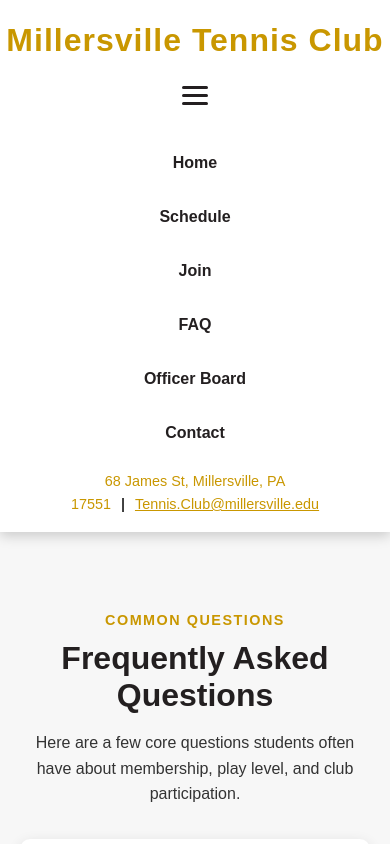
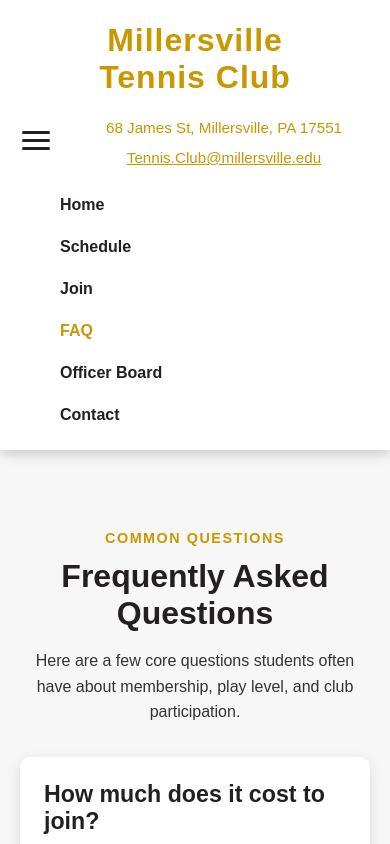
Before and after one commit to antonioc-26/Millersville-Tennis-Club, a React (Vite) app: page /faq in a window 390 px wide. Both pictures are taken after a click on the button "Toggle navigation menu". Shown: the top 844 px of the page. Built offline with nearby package versions, Linux system fonts and the light colour scheme.

Commit message:
feature/organized css file and repostitioned mobile nav toggle and stacked header contact info on mobile

```diff
--- a/src/components/Header.jsx
+++ b/src/components/Header.jsx
@@ -57,21 +57,8 @@
       </div>
 
       {/* Middle layer: primary site navigation for the main routed pages */}
-      <div className="header-middle">
-        <div className="nav-shell">
-          <button
-            className="mobile-nav-toggle"
-            type="button"
-            aria-label="Toggle navigation menu"
-            aria-expanded={menuOpen}
-            onClick={() => setMenuOpen((prev) => !prev)}
-          >
-            <span></span>
-            <span></span>
-            <span></span>
-          </button>
-
-          <nav className={`site-nav ${menuOpen ? "open" : ""}`}>
+      <div className="header-middle desktop-nav-row">
+        <nav className="site-nav desktop-nav">
           <ul className="nav-links">
             <li>
               <NavLink to="/" onClick={closeMenu}>
@@ -106,18 +93,70 @@
           </ul>
         </nav>
       </div>
-      </div>
 
       {/* Bottom layer: club contact details pulled from centralized site config */}
       <div className="header-bottom-info">
-        <p className="header-info-text">
+        <div className="header-bottom-mobile-shell">
+          <button
+            className="mobile-nav-toggle"
+            type="button"
+            aria-label="Toggle navigation menu"
+            aria-expanded={menuOpen}
+            onClick={() => setMenuOpen((prev) => !prev)}
+          >
+            <span></span>
+            <span></span>
+            <span></span>
+          </button>
+
+          <div className="header-contact-block">
+            <p className="header-info-text header-info-line">
               {SITE_CONFIG.address}
-          <span className="divider">|</span>
+            </p>
+
+            <p className="header-info-text header-info-line">
               <a href={`mailto:${SITE_CONFIG.email}`} className="header-email">
                 {SITE_CONFIG.email}
               </a>
             </p>
           </div>
+        </div>
+
+        <nav className={`site-nav mobile-nav ${menuOpen ? "open" : ""}`}>
+          <ul className="nav-links">
+            <li>
+              <NavLink to="/" onClick={closeMenu}>
+                Home
+              </NavLink>
+            </li>
+            <li>
+              <NavLink to="/schedule" onClick={closeMenu}>
+                Schedule
+              </NavLink>
+            </li>
+            <li>
+              <NavLink to="/join" onClick={closeMenu}>
+                Join
+              </NavLink>
+            </li>
+            <li>
+              <NavLink to="/faq" onClick={closeMenu}>
+                FAQ
+              </NavLink>
+            </li>
+            <li>
+              <NavLink to="/officer-board" onClick={closeMenu}>
+                Officer Board
+              </NavLink>
+            </li>
+            <li>
+              <NavLink to="/contact" onClick={closeMenu}>
+                Contact
+              </NavLink>
+            </li>
+          </ul>
+        </nav>
+      </div>
     </header>
   );
 }
--- a/src/index.css
+++ b/src/index.css
@@ -19,11 +19,14 @@
    Notes:
        - Image paths assume assets are located in /public/assets/images
        - This stylesheet is imported through src/main.jsx
+       - Existing values, selector order, and behavior have been preserved
+         as provided during cleanup/commenting
    ============================================================================= */
 
 
 /* =============================================================================
    COLOR VARIABLES
+   Stores reusable project color values and shared effect variables.
    ============================================================================= */
 
 :root {
@@ -45,6 +48,8 @@
 
 /* =============================================================================
    GLOBAL RESET / BASE
+   Establishes the box model, removes default spacing, and applies global
+   element-level defaults.
    ============================================================================= */
 
 * {
@@ -72,6 +77,12 @@
 a {
   color: inherit;
 }
+
+
+/* =============================================================================
+   SHARED SECTION / TYPOGRAPHY HELPERS
+   Provides reusable spacing and typography helpers across multiple sections.
+   ============================================================================= */
 
 .section-shell {
   padding-left: 20px;
@@ -115,6 +126,8 @@
 
 /* =============================================================================
    UNIVERSAL HEADER STYLING
+   Styles the shared site header, including branding, desktop navigation,
+   mobile contact layout, and contact information.
    ============================================================================= */
 
 .site-header {
@@ -134,7 +147,7 @@
   background-color: var(--millersville-white);
   color: var(--millersville-black);
   text-align: center;
-  padding: 14px 0;
+  padding: 14px 0 10px;
 }
 
 .club-name {
@@ -156,6 +169,14 @@
 .header-middle {
   width: 100%;
   background-color: var(--millersville-white);
+}
+
+.desktop-nav-row {
+  display: block;
+}
+
+.desktop-nav {
+  display: block;
 }
 
 .nav-links {
@@ -182,7 +203,8 @@
   transition: background-color 0.3s ease, color 0.3s ease;
 }
 
-.nav-links a:hover {
+.nav-links a:hover,
+.nav-links a.active {
   background-color: transparent;
   color: var(--millersville-gold);
 }
@@ -190,14 +212,28 @@
 .header-bottom-info {
   width: 100%;
   background-color: var(--millersville-white);
+  padding: 8px 0;
+}
+
+.header-bottom-mobile-shell {
+  display: flex;
+  align-items: center;
+  justify-content: center;
+  gap: 18px;
+}
+
+.header-contact-block {
   text-align: center;
-  padding: 8px 0;
 }
 
 .header-info-text {
   margin: 0;
   font-size: 0.9rem;
   color: var(--millersville-gold);
+}
+
+.header-info-line + .header-info-line {
+  margin-top: 4px;
 }
 
 .divider {
@@ -215,6 +251,8 @@
 
 /* =============================================================================
    UNIVERSAL FOOTER STYLING
+   Styles the shared site footer, including social buttons, contact text,
+   and branding link.
    ============================================================================= */
 
 .site-footer {
@@ -222,7 +260,7 @@
   color: var(--millersville-black);
   text-align: center;
   padding: 30px 20px 20px;
-  margin-top: 40px;
+  margin-top: 0px;
   box-shadow: 0 -6px 16px rgba(0, 0, 0, 0.25);
 }
 
@@ -314,9 +352,7 @@
 
 /* =============================================================================
    UNIVERSAL NAVIGATION STYLING
-     - Base styles for the site navigation, including mobile responsiveness.
-      - The .nav-shell class can be used to wrap the navigation in any section
-        to provide consistent spacing and positioning.
+   Base styles for shared desktop and mobile navigation controls.
    ============================================================================= */
 
 .nav-shell {
@@ -325,16 +361,16 @@
 
 .mobile-nav-toggle {
   display: none;
-  margin: 0 auto;
   background: none;
   border: none;
   cursor: pointer;
   padding: 8px;
+  flex-shrink: 0;
 }
 
 .mobile-nav-toggle span {
   display: block;
-  width: 26px;
+  width: 28px;
   height: 3px;
   margin: 5px 0;
   background-color: var(--millersville-black);
@@ -345,54 +381,85 @@
   display: block;
 }
 
+.mobile-nav {
+  display: none;
+}
+
+
+/* =============================================================================
+   UNIVERSAL NAVIGATION - MOBILE STATE
+   Mobile-specific navigation layout rules for the shared header.
+   ============================================================================= */
 
 @media (max-width: 768px) {
+  .desktop-nav-row {
+    display: none;
+  }
+
   .mobile-nav-toggle {
+    display: block;
+    align-self: flex-start;
+    margin-top: 2px;
+  }
+
+  .header-bottom-info {
+    padding: 10px 14px 8px;
+  }
+
+  .header-bottom-mobile-shell {
+    justify-content: flex-start;
+    align-items: flex-start;
+    gap: 14px;
+  }
+
+  .header-contact-block {
+    text-align: center;
+    flex: 1;
+    min-width: 0;
+  }
+
+  .header-info-text {
+    font-size: 0.95rem;
+    line-height: 1.45;
+    word-break: break-word;
+  }
+
+  .header-info-line + .header-info-line {
+    margin-top: 6px;
+  }
+
+  .mobile-nav {
+    display: none;
+    margin-top: 12px;
+    padding-left: 46px;
+  }
+
+  .mobile-nav.open {
     display: block;
   }
 
-  .site-nav {
-    display: none;
-    margin-top: 10px;
+  .mobile-nav .nav-links {
+    flex-direction: column;
+    align-items: flex-start;
+    gap: 4px;
+    padding: 4px 0 0;
   }
 
-  .site-nav.open {
-    display: block;
-  }
-
-  .nav-links {
-    flex-direction: column;
-    gap: 4px;
-    padding: 10px 0 4px;
-  }
-
-  .nav-links li {
+  .mobile-nav .nav-links li {
     margin: 0;
   }
 
-  .nav-links a {
+  .mobile-nav .nav-links a {
     display: block;
     padding: 10px 0;
     font-size: 1rem;
-  }
-
-  .highlights-container {
-    grid-template-columns: 1fr;
-  }
-
-  .hero-stats {
-    flex-direction: column;
-    align-items: center;
-  }
-
-  .hero-stat {
-    width: min(280px, 100%);
   }
 }
 
 
 /* =============================================================================
    HOME PAGE - HERO SECTION
+   Styles the homepage hero banner, overlay, text, buttons, and stats.
    ============================================================================= */
 
 .hero {
@@ -501,6 +568,7 @@
 
 /* =============================================================================
    HOME PAGE - ABOUT SECTION
+   Styles the homepage club description / introduction section.
    ============================================================================= */
 
 .about {
@@ -523,6 +591,7 @@
 
 /* =============================================================================
    HOME PAGE - HIGHLIGHTS SECTION
+   Styles the section heading, card layout, and highlight card presentation.
    ============================================================================= */
 
 .highlights {
@@ -586,9 +655,9 @@
 }
 
 
-
 /* =============================================================================
    HOME PAGE - SLIDESHOW SECTION
+   Styles the slideshow wrapper, slide images, and manual controls.
    ============================================================================= */
 
 .slideshow-section {
@@ -661,6 +730,7 @@
 
 /* =============================================================================
    HOME PAGE - COURTS SECTION
+   Styles the court cards, grid layout, links, and CTA button wrapper.
    ============================================================================= */
 
 .courts-section {
@@ -748,6 +818,7 @@
 
 /* =============================================================================
    HOME PAGE - FAQ PREVIEW SECTION
+   Styles the FAQ preview layout, question spacing, and body copy.
    ============================================================================= */
 
 .faq-preview-section {
@@ -786,6 +857,7 @@
 
 /* =============================================================================
    HOME PAGE - OFFICERS SECTION
+   Styles the officer showcase cards, avatar treatments, and action links.
    ============================================================================= */
 
 .officers-section {
@@ -846,7 +918,7 @@
   display: flex;
   align-items: center;
   justify-content: center;
-  background: linear-gradient(135deg, #26b8f2, #1d8fca);
+  background: linear-gradient(135deg, #e0b84f, #c99700);
   color: var(--millersville-white);
   font-size: 1.8rem;
   font-weight: 700;
@@ -888,6 +960,7 @@
 
 /* =============================================================================
    HOME PAGE - CTA SECTION
+   Styles the homepage closing call-to-action block.
    ============================================================================= */
 
 .cta {
@@ -903,6 +976,8 @@
 
 /* =============================================================================
    STANDARD INNER PAGE PLACEHOLDERS
+   Provides the shared layout shell for inner pages using the standard-page
+   structure.
    ============================================================================= */
 
 .standard-page {
@@ -948,87 +1023,12 @@
 
 
 /* =============================================================================
-   RESPONSIVE ADJUSTMENTS
-   ============================================================================= */
-
-@media (max-width: 1100px) {
-  .courts-grid {
-    grid-template-columns: repeat(2, 1fr);
-  }
-}
-
-@media (max-width: 768px) {
-  .club-name {
-    font-size: 2rem;
-  }
-
-  .nav-links li {
-    margin: 6px 10px;
-  }
-
-  .hero-title {
-    font-size: 2.25rem;
-  }
-
-  .hero-subtitle,
-  .about p,
-  .faq-answer,
-  .court-description,
-  .officers-subtitle,
-  .page-subtitle {
-    font-size: 1rem;
-  }
-
-  .section-title,
-  .slideshow-title,
-  .highlights-title,
-  .page-title {
-    font-size: 2rem;
-  }
-
-  .courts-grid {
-    grid-template-columns: 1fr;
-  }
-
-  .slide img {
-    height: 320px;
-  }
-
-  .officers-actions {
-    gap: 24px;
-  }
-
-  .header-info-text,
-  .footer-contact-text {
-    padding: 0 14px;
-    line-height: 1.6;
-  }
-}
-
-@media (max-width: 480px) {
-  .hero-buttons,
-  .social-buttons {
-    flex-direction: column;
-    align-items: center;
-  }
-
-  .slide-btn {
-    padding: 10px 12px;
-    font-size: 1.2rem;
-  }
-
-  .page-content {
-    padding: 24px;
-  }
-}
-
-/* =============================================================================
    SHARED INNER PAGE CONTENT STYLES
-   - These styles can be applied to any inner page that uses the .standard-page
-     layout, providing consistent typography and spacing for headings, paragraphs,
-     and lists within the page content area.
-    - The .page-content-rich class can be added to the content container to enable
-      additional styling for rich text elements like headings and lists.
+   These styles can be applied to any inner page that uses the .standard-page
+   layout, providing consistent typography and spacing for headings,
+   paragraphs, and lists within the page content area.
+   The .page-content-rich class can be added to the content container to enable
+   additional styling for rich text elements like headings and lists.
    ============================================================================= */
 
 .page-content-rich h2 {
@@ -1087,3 +1087,94 @@
   margin: 0;
   color: var(--millersville-dark-gray);
 }
+
+
+/* =============================================================================
+   RESPONSIVE ADJUSTMENTS
+   Preserves the current responsive behavior for layout, typography, and
+   spacing across breakpoints.
+   ============================================================================= */
+
+@media (max-width: 1100px) {
+  .courts-grid {
+    grid-template-columns: repeat(2, 1fr);
+  }
+}
+
+@media (max-width: 768px) {
+  .club-name {
+    font-size: 2rem;
+    line-height: 1.15;
+    padding: 0 12px;
+    max-width: 260px;
+    margin: 0 auto;
+  }
+
+  .highlights-container {
+    grid-template-columns: 1fr;
+  }
+
+  .hero-stats {
+    flex-direction: column;
+    align-items: center;
+  }
+
+  .hero-stat {
+    width: min(280px, 100%);
+  }
+
+  .hero-title {
+    font-size: 2.25rem;
+  }
+
+  .hero-subtitle,
+  .about p,
+  .faq-answer,
+  .court-description,
+  .officers-subtitle,
+  .page-subtitle {
+    font-size: 1rem;
+  }
+
+  .section-title,
+  .slideshow-title,
+  .highlights-title,
+  .page-title {
+    font-size: 2rem;
+  }
+
+  .courts-grid {
+    grid-template-columns: 1fr;
+  }
+
+  .slide img {
+    height: 320px;
+  }
+
+  .officers-actions {
+    gap: 24px;
+  }
+
+  .header-info-text,
+  .footer-contact-text {
+    padding: 0 14px;
+    line-height: 1.6;
+  }
+}
+
+@media (max-width: 480px) {
+  .hero-buttons,
+  .social-buttons {
+    flex-direction: column;
+    align-items: center;
+  }
+
+  .slide-btn {
+    padding: 10px 12px;
+    font-size: 1.2rem;
+  }
+
+  .page-content {
+    padding: 24px;
+  }
+}
```
Lines whose indentation alone changed are shown as unchanged.
